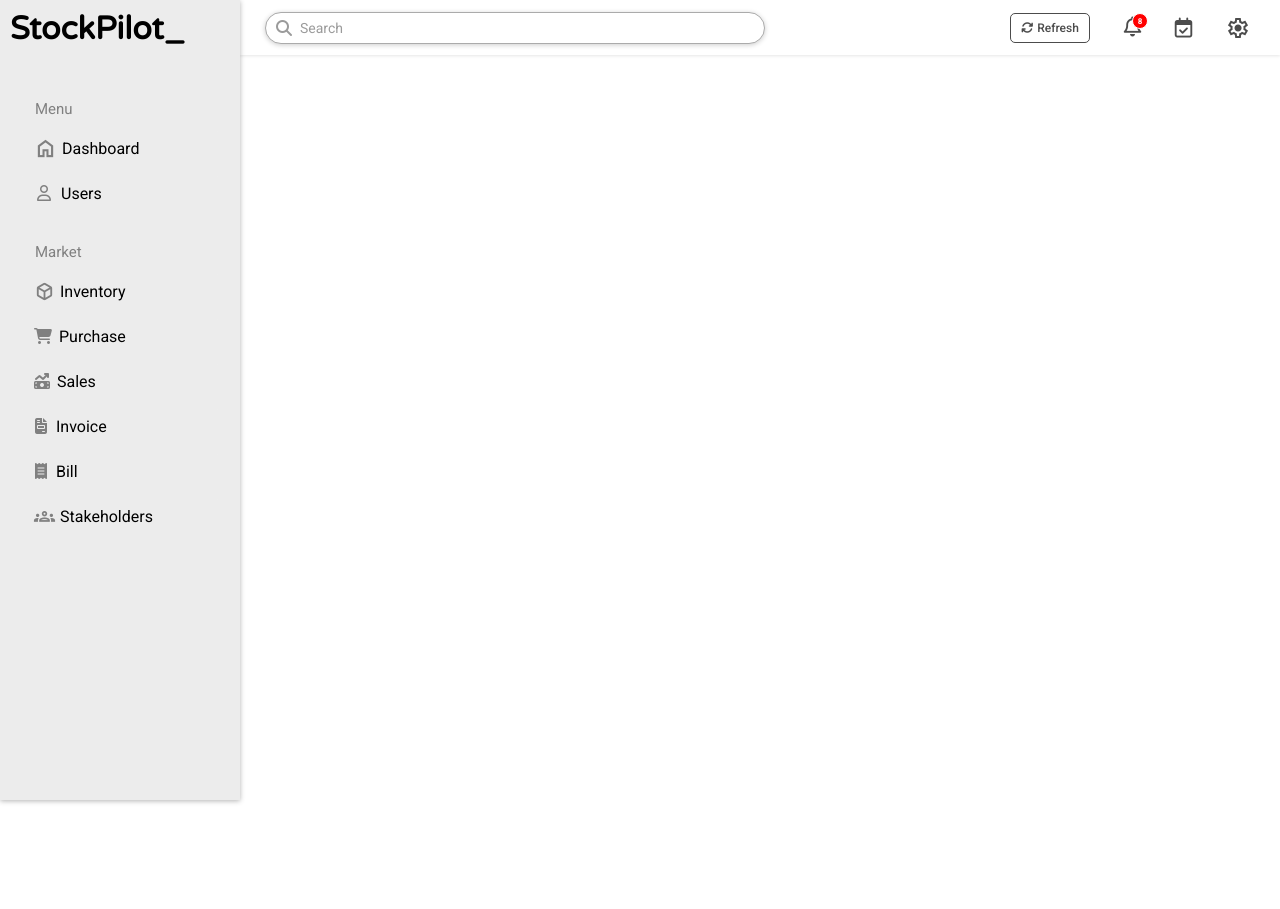
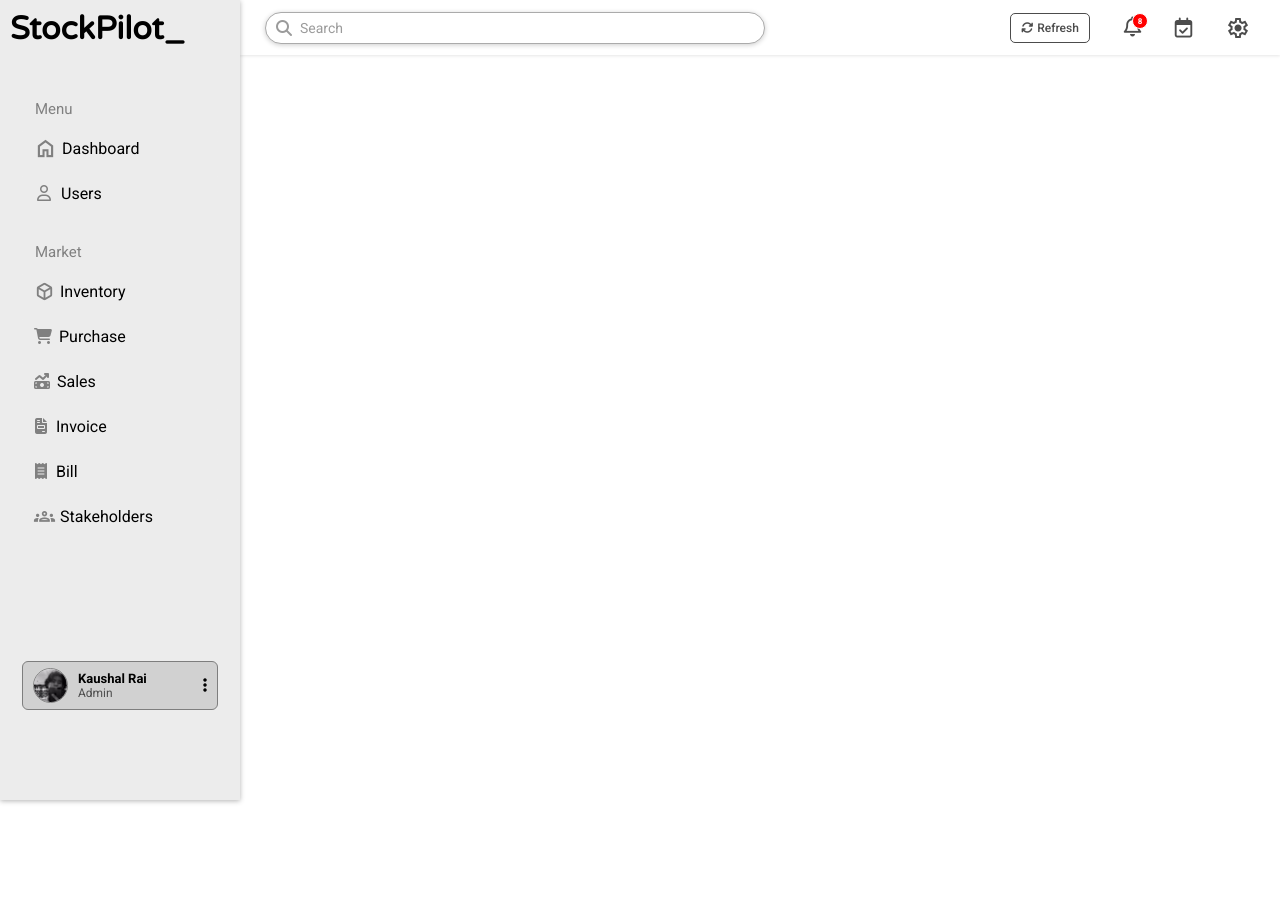
Before and after one commit to Kaushallrai/Inventory_Management_System, a PHP site: page / in a window 1280 px wide. Shown: the top 909 px of the page. Run offline with PHP 8.4, Linux system fonts and the light colour scheme; some libraries are stand-ins or nearby versions.

Commit message:
profile-section

```diff
--- a/index.html
+++ b/index.html
@@ -114,7 +114,18 @@
               <p>Stakeholders</p>
             </div>
           </div>
-          <div class="lower-section"></div>
+          <div class="lower-section">
+            <div class="profile-picture">
+              <img src="./profile/kaushal.jpg" alt="" />
+            </div>
+            <div class="profile-info">
+              <h4>Kaushal Rai</h4>
+              <p>Admin</p>
+            </div>
+            <div class="profile-settings">
+              <i class="fa-solid fa-ellipsis-vertical"></i>
+            </div>
+          </div>
         </div>
       </div>
       <div class="footer"></div>
--- a/sidebar.css
+++ b/sidebar.css
@@ -124,3 +124,37 @@
   margin-right: 9px;
   margin-left: 3px;
 }
+
+.lower-section {
+  background-color: #d1d1d1;
+  margin-top: 125px;
+
+  display: flex;
+  align-items: center;
+
+  border: #7e7e7e 1px solid;
+  border-radius: 6px;
+}
+.profile-picture img {
+  width: 35px;
+  height: 35px;
+  border-radius: 50%;
+  margin: 6px 10px 2px 10px;
+  border: #868686 1px solid;
+}
+
+.profile-info h4 {
+  font-size: 13px;
+  color: #000000;
+  margin: 0;
+}
+.profile-info p {
+  font-size: 12px;
+  color: #4f4f4f;
+  margin: 0;
+}
+
+.profile-settings {
+  margin-left: auto;
+  margin-right: 10px;
+}
```
Also changed, not shown: profile/kaushal.jpg (added).
